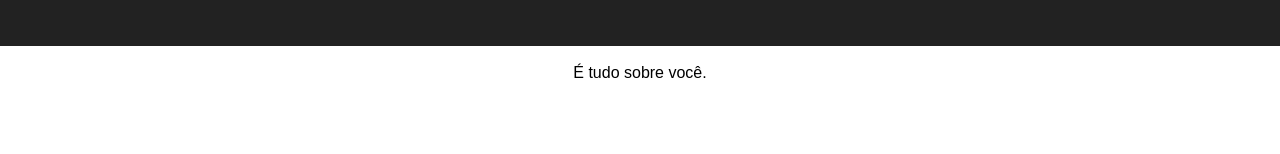
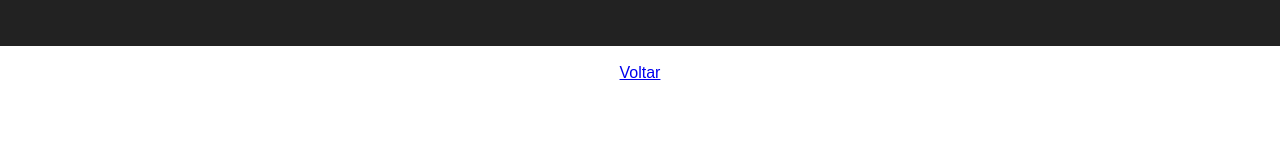
Before and after one commit to victordfb/fotos, a React (Create React App) app in the folder frontend/: page /imagens in a window 1280 px wide. Shown: the part 144-298 px from the top of the page. Built offline with nearby package versions, Linux system fonts and the light colour scheme.

Commit message:
Link de voltar para a página inicial.

```diff
--- a/frontend/src/fotos/Imagens.jsx
+++ b/frontend/src/fotos/Imagens.jsx
@@ -1,4 +1,5 @@
 import React from 'react';
+import {Link} from 'react-router-dom';
 
 import './Imagens.css';
 
@@ -7,7 +8,7 @@
     render() {
         return (
             <div>
-                É tudo sobre você.
+                <Link to="/">Voltar</Link>
             </div>
         )
     }
```
